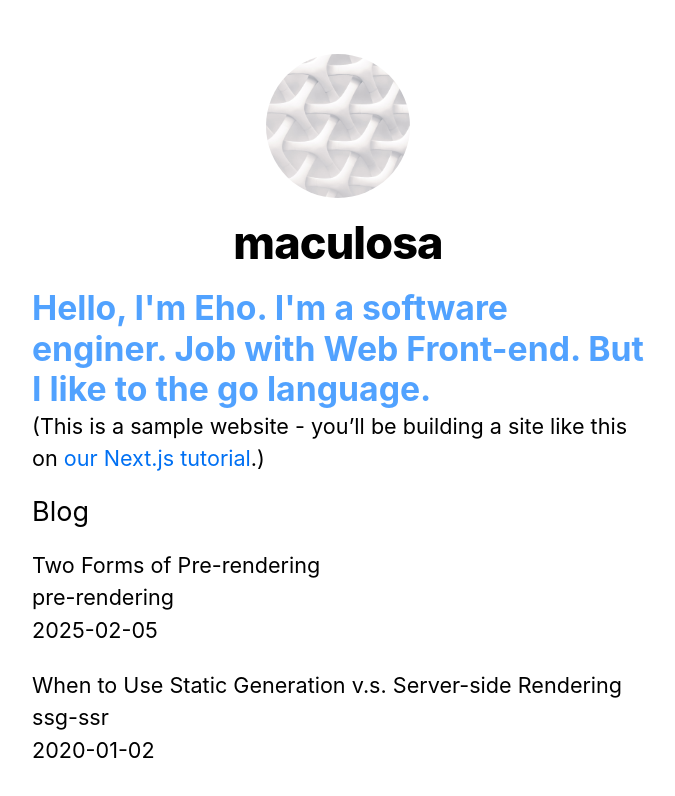
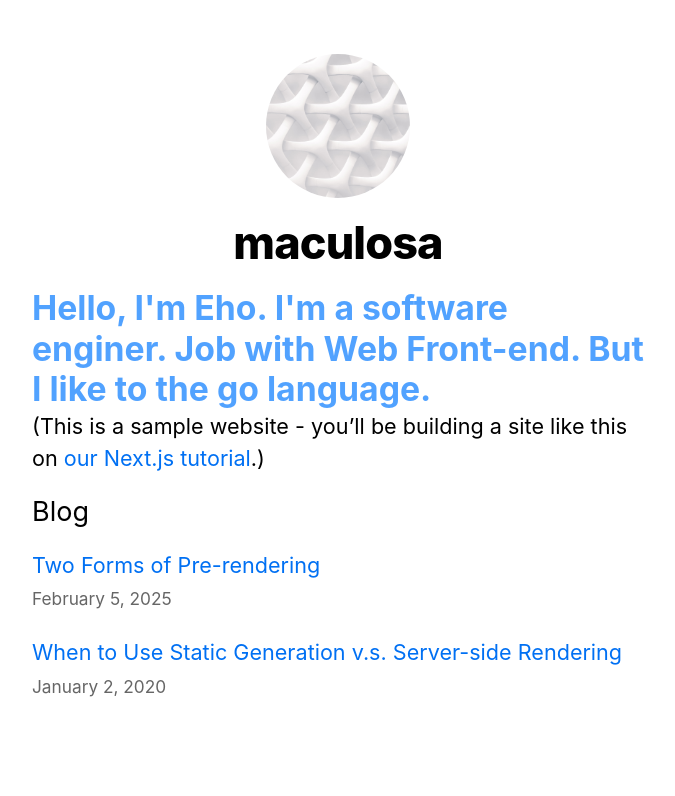
Before and after one commit to maculosa/nextjs-blog, a Next.js app: page / in a window 1280 px wide. Shown: the top 796 px of the page, without its empty margins (302-977 px from the left). Built offline with nearby package versions, Linux system fonts and the light colour scheme.

Commit message:
feat: Chapter 35 Polishing the index Page

```diff
--- a/pages/index.js
+++ b/pages/index.js
@@ -1,5 +1,6 @@
 import Link from 'next/link';
 import Head from 'next/head';
+import Date from '../components/date';
 import styles from '../styles/Home.module.css';
 import utilStyles from '../styles/utils.module.css';
 import Layout, { siteTitle } from '../components/layout';
@@ -33,11 +34,11 @@
         <ul className={utilStyles.list}>
           {allPostsData.map(({ id, date, title }) => (
             <li className={utilStyles.listItem} key={id}>
-              {title}
+              <Link href={`/posts/${id}`}>{title}</Link>
               <br />
-              {id}
-              <br />
-              {date}
+              <small className={utilStyles.lightText}>
+                <Date dateString={date} />
+              </small>
             </li>
           ))}
         </ul>
```
